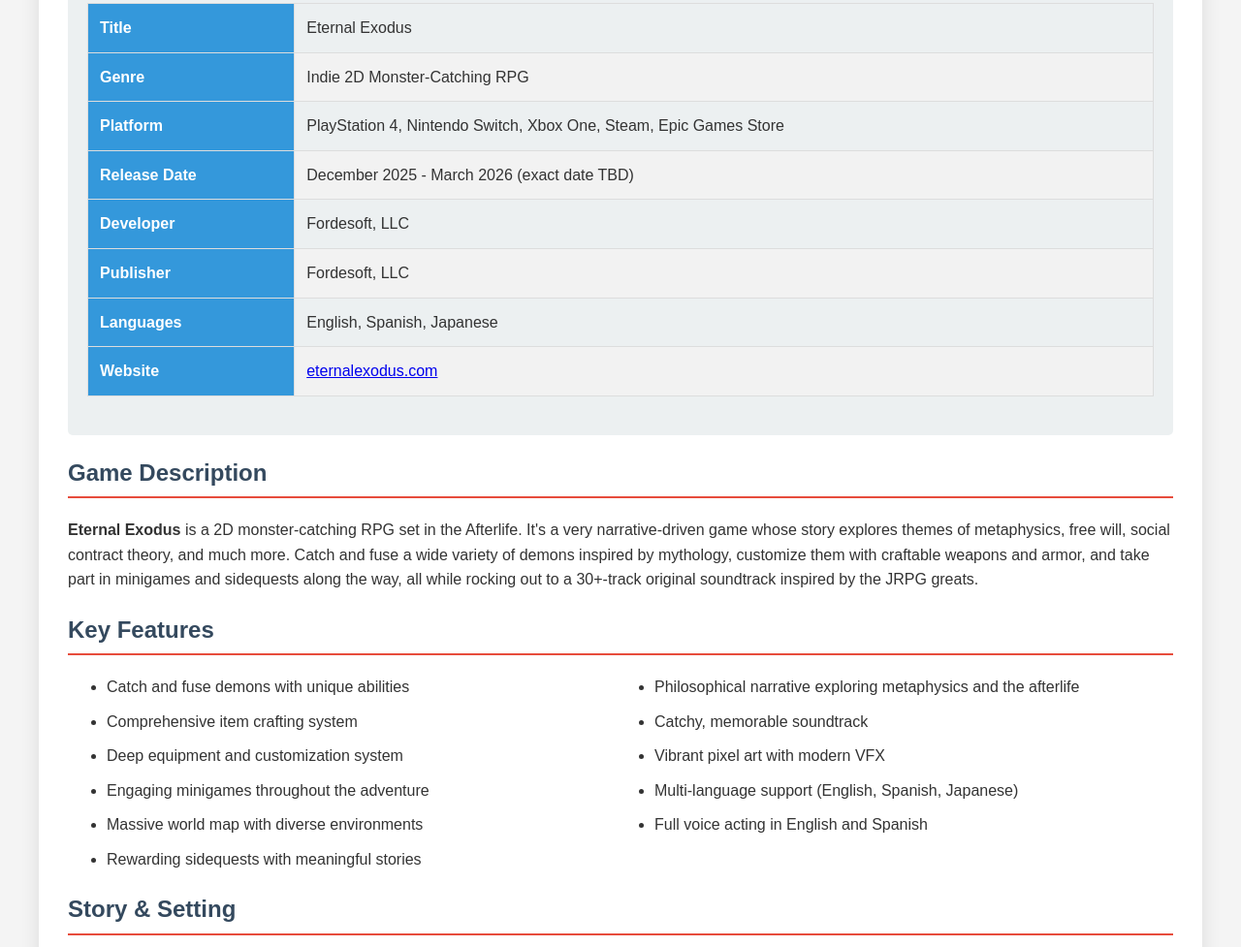
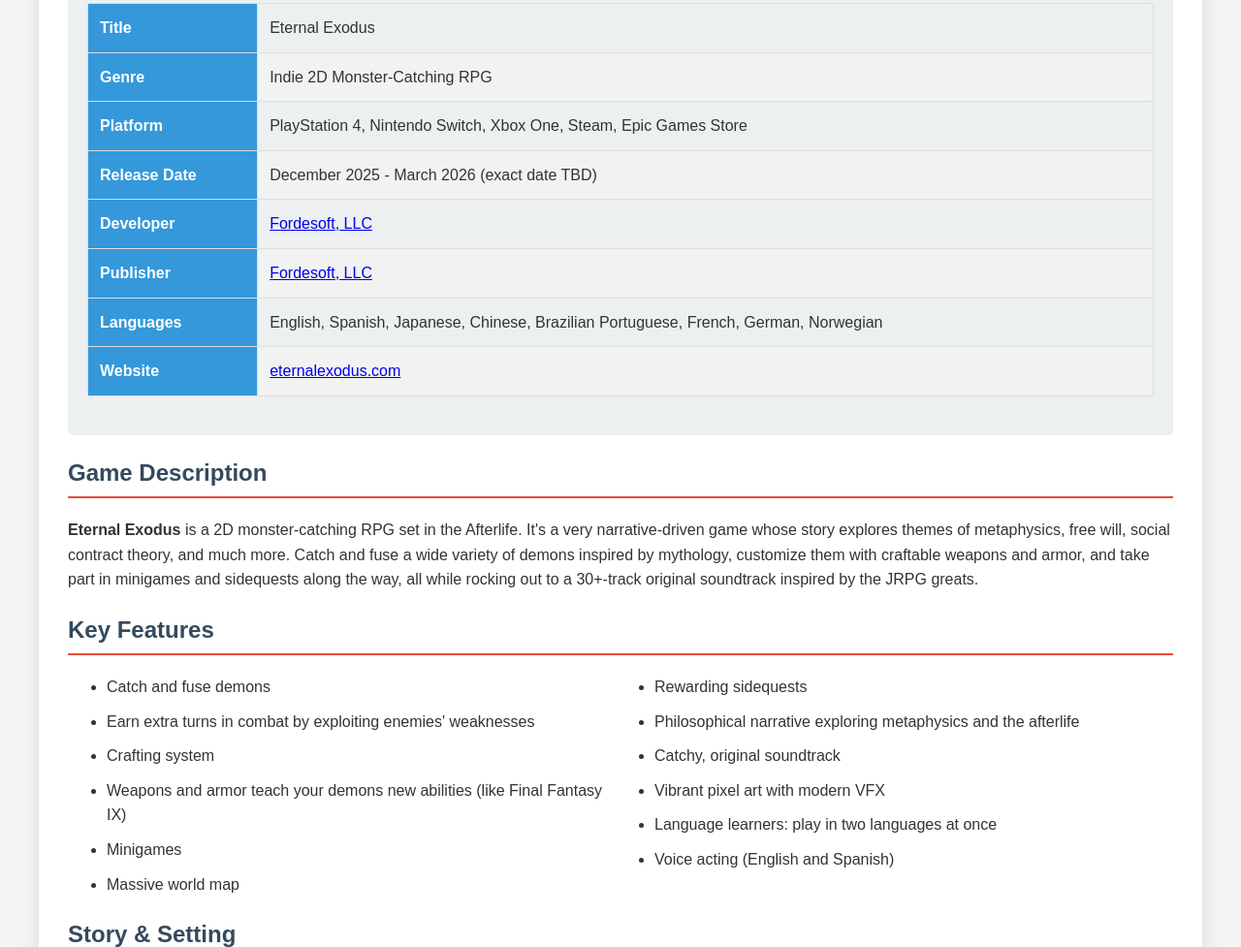
Before and after one commit to Fordesoft/fordesoft.github.io, a plain HTML site: page presskit/index.html in a window 1280 px wide. Shown: the part 687-1664 px from the top of the page at 97% size. Drawn offline with Linux system fonts and the light colour scheme.

Commit message:
Press kit

```diff
--- a/presskit/index.html
+++ b/presskit/index.html
@@ -168,15 +168,15 @@
                 </tr>
                 <tr>
                     <th>Developer</th>
-                    <td>Fordesoft, LLC</td>
+                    <td><a href="https://www.fordesoft.com" target="_blank">Fordesoft, LLC</a></td>
                 </tr>
                 <tr>
                     <th>Publisher</th>
-                    <td>Fordesoft, LLC</td>
+                    <td><a href="https://www.fordesoft.com" target="_blank">Fordesoft, LLC</a></td>
                 </tr>
                 <tr>
                     <th>Languages</th>
-                    <td>English, Spanish, Japanese</td>
+                    <td>English, Spanish, Japanese, Chinese, Brazilian Portuguese, French, German, Norwegian</td>
                 </tr>
                 <tr>
                     <th>Website</th>
@@ -190,17 +190,18 @@
 
         <h2>Key Features</h2>
         <ul class="feature-list">
-            <li>Catch and fuse demons with unique abilities</li>
-            <li>Comprehensive item crafting system</li>
-            <li>Deep equipment and customization system</li>
-            <li>Engaging minigames throughout the adventure</li>
-            <li>Massive world map with diverse environments</li>
-            <li>Rewarding sidequests with meaningful stories</li>
+            <li>Catch and fuse demons</li>
+            <li>Earn extra turns in combat by exploiting enemies' weaknesses</li>
+            <li>Crafting system</li>
+            <li>Weapons and armor teach your demons new abilities (like Final Fantasy IX)</li>
+            <li>Minigames</li>
+            <li>Massive world map</li>
+            <li>Rewarding sidequests</li>
             <li>Philosophical narrative exploring metaphysics and the afterlife</li>
-            <li>Catchy, memorable soundtrack</li>
+            <li>Catchy, original soundtrack</li>
             <li>Vibrant pixel art with modern VFX</li>
-            <li>Multi-language support (English, Spanish, Japanese)</li>
-            <li>Full voice acting in English and Spanish</li>
+            <li>Language learners: play in two languages at once</li>
+            <li>Voice acting (English and Spanish)</li>
         </ul>
 
         <h2>Story & Setting</h2>
@@ -245,6 +246,10 @@
             <div class="screenshot-item">
                 <img src="screenshots/screenshot3.png" alt="Screenshot 3">
                 <p>Exploring the dangerous Dead Plains</p>
+            </div>
+            <div class="screenshot-item">
+                <img src="screenshots/screenshot8.png" alt="Screenshot 8">
+                <p>Uncover ancient secrets</p>
             </div>
             <div class="screenshot-item">
                 <img src="screenshots/screenshot2.png" alt="Screenshot 2">
```
Also changed, not shown: presskit/screenshots/screenshot8.png (added), presskit/screenshots/screenshot8t.png (added).
